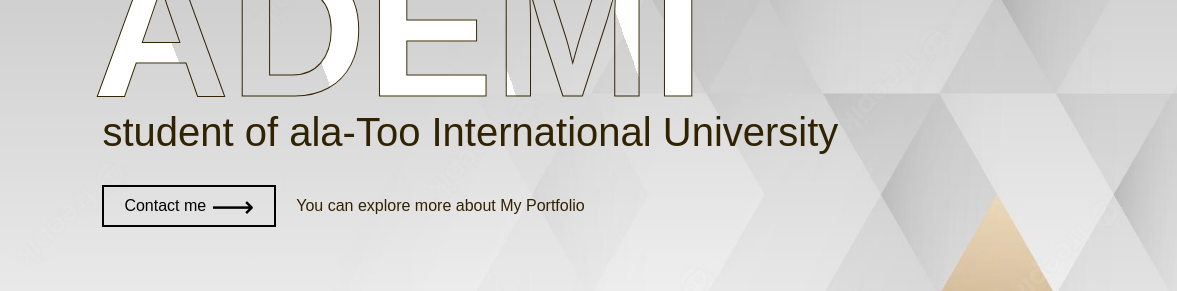
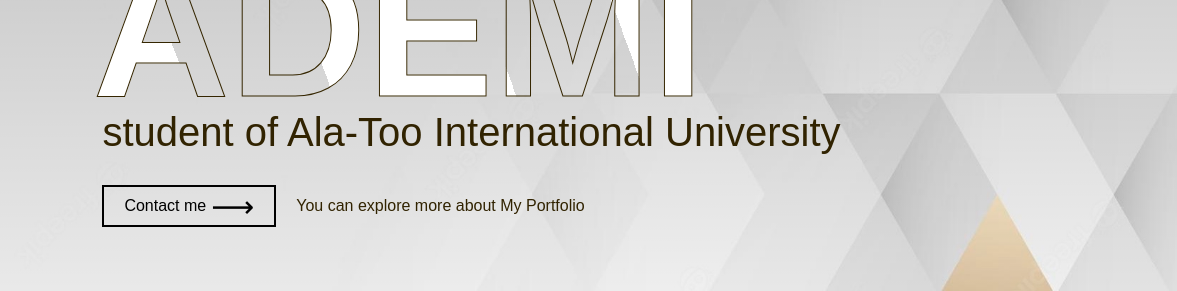
Before and after one commit to ademiniiazbekkyzy/portfolio, a plain HTML site: page index.html in a window 1280 px wide. Shown: the part 509-800 px from the top of the page, 0-1177 px from the left. Drawn offline with Linux system fonts and the light colour scheme.

Commit message:
Update index.html

```diff
--- a/index.html
+++ b/index.html
@@ -23,7 +23,7 @@
         <div class="text-box">
             <p>I'M</p>
             <h1>ADEMI</h1>
-            <h3>student of ala-Too International University</h3>
+            <h3>student of Ala-Too International University</h3>
             <div class="row">
                 <a href="#">Contact me <span>&#x27F6;</span></a>
                 <span>You can explore more about My Portfolio</span>
```
